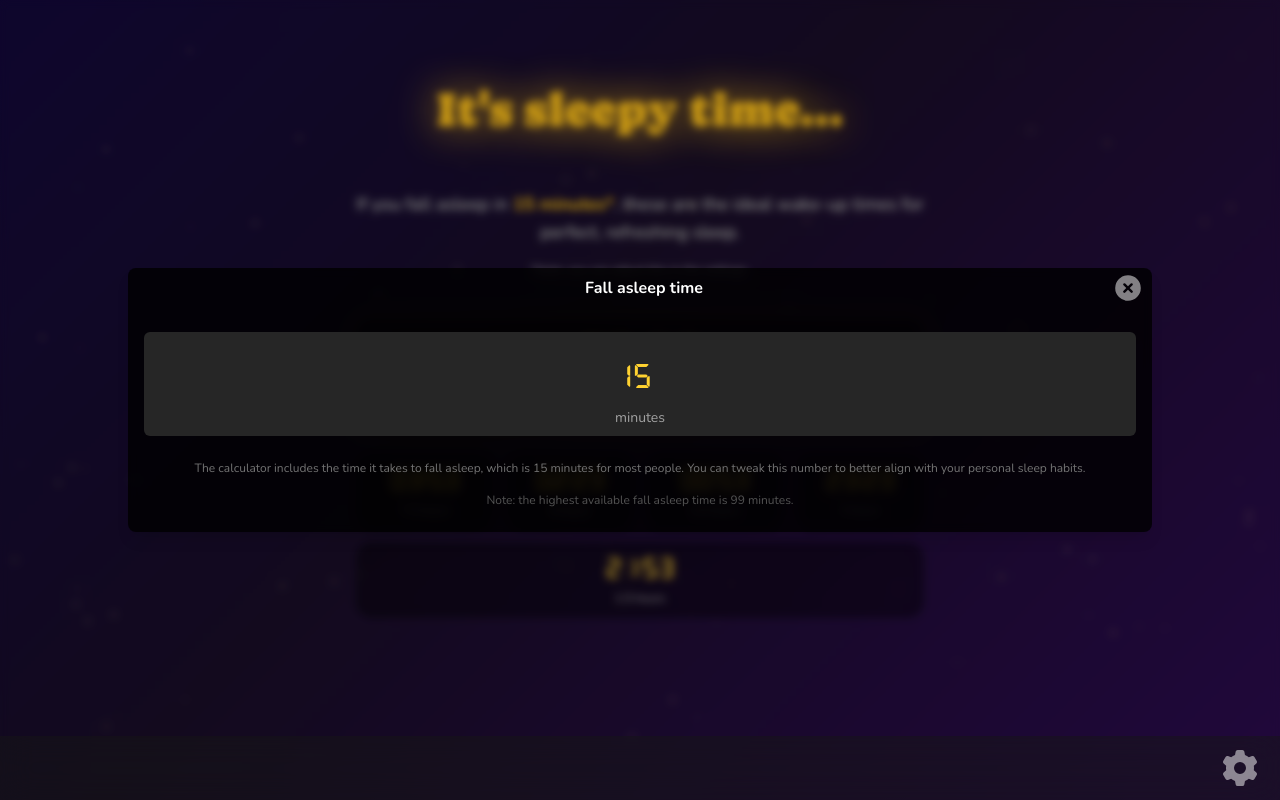
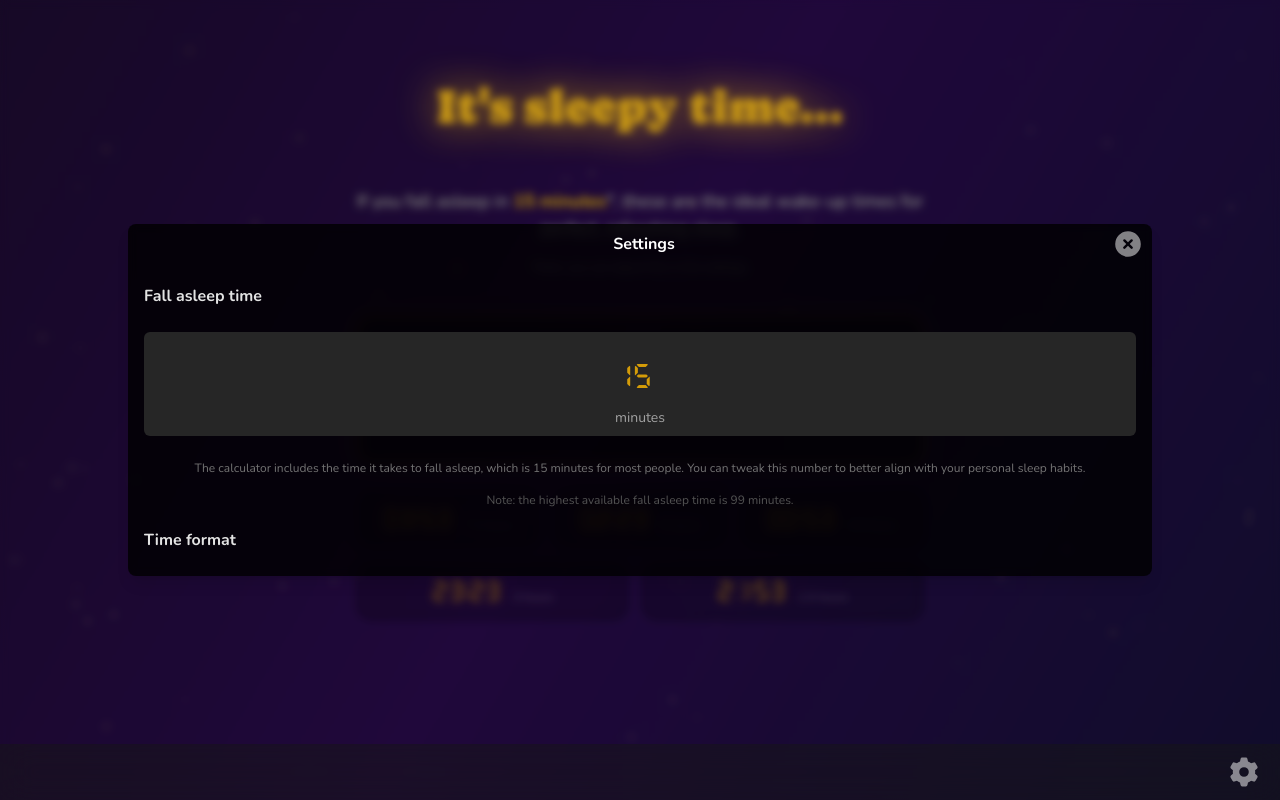
Before and after one commit to aronsantha/wakey, a React (Vite) app: page / in a window 1280 px wide. Both pictures are taken after a click on the icon "Open settings modal". Built offline with nearby package versions, Linux system fonts and the light colour scheme.

Commit message:
ui updates

```diff
--- a/src/components/App.jsx
+++ b/src/components/App.jsx
@@ -48,15 +48,14 @@ function App() {
         />
       </div>
       <div className="h-screen pb-40 flex flex-col md:justify-center items-center overflow-y-auto scroll-smooth">
-        <div className="z-50 flex px-3 h-16 items-center backdrop-blur-lg bg-neutral-900/50 justify-end fixed bottom-0 w-full">
+        <footer className="z-50 flex px-3 h-14 items-center backdrop-blur-lg bg-neutral-900/50 justify-end fixed bottom-0 right-0 w-full">
           <Cog6ToothIcon
             as={"button"}
-            tabIndex="0"
             onClick={() => setIsModalOpen(true)}
-            className=" p-2 z-10 cursor-pointer rounded-full text-white opacity-50 transition-all duration-75 hover:opacity-100 h-14"
+            className="p-2 z-10 cursor-pointer rounded-full text-white opacity-50 transition-all duration-75 hover:opacity-100 h-12"
             aria-label="Open settings modal"
           />
-        </div>
+        </footer>
         <main className="flex flex-col gap-10 px-4 mt-16 text-center max-w-[600px]">
           <div className="flex flex-col gap-4 ">
             <h1 className="font-caprasimo text-5xl text-[#fec119] text-shadow-[0_0_40px_#fec119] mb-10">
@@ -64,7 +63,7 @@ function App() {
             </h1>
             <h2 className="text-neutral-300 text-lg text-shadow-neutral-900 text-shadow-[0_0_2px]">
               If you fall asleep in{" "}
-              <span className="font-bold text-[#fec119]">{offsetInMins || 0} minutes*</span>, these
+              <span className="font-bold text-[#fec119]">{offsetInMins || 0} minutes</span>*, these
               are the ideal wake-up times for perfect, refreshing sleep.
             </h2>
             <p className="text-xs text-neutral-400">*Note: you can adjust this in the settings.</p>
@@ -74,17 +73,13 @@ function App() {
             {sleepLengthArray.map((interval, index) => (
               <div
                 key={index}
-                className="grow items-center first:mb-3 first:shadow-[0_0_20px_#fec119]/20 first:text-4xl   text-amber-300 first:py-5 first:w-full gap-2 first:gap-4 text-xl bg-black/40  backdrop-blur-sm py-3 px-8 rounded-2xl flex flex-col"
+                className="grow first:w-full first:shadow-[0_0_20px_#fec119]/10 first:shadow-amber-300 first:border-3 first:border-amber-400/20 border-black/10 border-4 items-center py-3 justify-center first:mb-3 first:text-amber-400/80 text-amber-400/60 first:text-5xl first:py-8  gap-x-3 first:gap-4 text-xl first:bg-black/40 bg-black/20 backdrop-blur-sm px-3 rounded-2xl flex flex-row first:flex-col"
               >
-                <div className="h-lh mx-auto relative w-full">
-                  <p className="font-digital absolute left-[50%] -translate-x-[50%]">
-                    {formatTime(interval)}
-                  </p>
-                  <p className="font-digital absolute opacity-10 left-[50%] -translate-x-[50%]">
-                    00:00
-                  </p>
+                <div className="h-lh grid">
+                  <p className="col-1 row-1 font-digital ">{formatTime(interval)}</p>
+                  <p className="col-1 row-1 font-digital opacity-15">00:00</p>
                 </div>
-                <p className="text-xs text-neutral-400">{intervals[index]} hours</p>
+                <p className="text-xs text-white/25 mt-auto">{intervals[index]} hours</p>
               </div>
             ))}
           </div>
--- a/src/components/BaseModal.jsx
+++ b/src/components/BaseModal.jsx
@@ -26,7 +26,7 @@ function BaseModal({
             >
               <div className="flex items-center px-2 py-1">
                 <DialogTitle className="grow px-1 text-center text-md font-bold text-white">
-                  Fall asleep time
+                  Settings
                 </DialogTitle>
                 <CloseButton
                   as={"button"}
@@ -37,34 +37,11 @@ function BaseModal({
                 </CloseButton>
               </div>
 
-              {/* <p className="flex flex-col gap-12 px-2 pt-14 pb-10 sm:px-10">
-                Our sleep naturally follows cycles of about 90 minutes, moving through light sleep,
-                deep sleep, and REM. Waking up in the middle of deep sleep can leave us feeling
-                groggy and tired, even if we've slept for a long time. But waking up closer to the
-                end of a cycle, when sleep is lighter, makes it easier to get up and feeling
-                refreshed. Fall asleep time: The app also takes into account the average time it
-                takes to fall asleep, which is around 15 minutes for most people. However, we let
-                you customize this time to better fit your personal habits. Time format: Select the
-                time format you prefer, either 12-hour (AM/PM) or 24-hour.
-              </p> */}
-              {/* <button
-                  onClick={handleSelectTimeFormat("24h")}
-                  className="px-4 py-2 text-sm font-semibold text-white bg-blue-500 rounded-md hover:bg-blue-600"
-                >
-                  24h
-                </button>
-                              <button
-                  onClick={handleSelectTimeFormat("12h")}
-                  className="px-4 py-2 text-sm font-semibold text-white bg-blue-500 rounded-md hover:bg-blue-600"
-                >
-                  AM/PM
-                </button>
-                */}
-
-              <div className="flex justify-center flex-col pb-6 px-4 ">
+              <div className="flex justify-center flex-col pb-6 px-4">
+                <h2 className="font-bold mt-5">Fall asleep time</h2>
                 <div className="relative h-26 my-6 flex items-center flex-col gap-3  bg-neutral-800 rounded-md overflow-hidden">
                   <input
-                    className=" text-amber-300 font-bold font-digital text-center text-2xl w-full h-full pb-4 rounded-md"
+                    className=" text-amber-400/80 font-bold font-digital text-center text-2xl w-full h-full pb-4 rounded-md"
                     value={offsetInMins}
                     placeholder="00"
                     min={0}
@@ -90,6 +67,31 @@ function BaseModal({
                     Note: the highest available fall asleep time is 99 minutes.
                   </p>
                 </div>
+
+                <h2 className="font-bold mt-5">Time format</h2>
+                {/* <p className="flex flex-col gap-12 px-2 pt-14 pb-10 sm:px-10">
+                Our sleep naturally follows cycles of about 90 minutes, moving through light sleep,
+                deep sleep, and REM. Waking up in the middle of deep sleep can leave us feeling
+                groggy and tired, even if we've slept for a long time. But waking up closer to the
+                end of a cycle, when sleep is lighter, makes it easier to get up and feeling
+                refreshed. Fall asleep time: The app also takes into account the average time it
+                takes to fall asleep, which is around 15 minutes for most people. However, we let
+                you customize this time to better fit your personal habits. Time format: Select the
+                time format you prefer, either 12-hour (AM/PM) or 24-hour.
+              </p> */}
+                {/* <button
+                  onClick={handleSelectTimeFormat("24h")}
+                  className="px-4 py-2 text-sm font-semibold text-white bg-blue-500 rounded-md hover:bg-blue-600"
+                >
+                  24h
+                </button>
+                              <button
+                  onClick={handleSelectTimeFormat("12h")}
+                  className="px-4 py-2 text-sm font-semibold text-white bg-blue-500 rounded-md hover:bg-blue-600"
+                >
+                  AM/PM
+                </button>
+                */}
               </div>
             </DialogPanel>
           </div>
--- a/src/fonts.css
+++ b/src/fonts.css
@@ -26,7 +26,7 @@
 }
 
 .font-digital {
-  font-family: "DSEG7Classic", monospace;
+  font-family: "DSEG7ClassicMini", monospace;
   font-weight: bold;
   font-style: normal;
 }
--- a/src/index.css
+++ b/src/index.css
@@ -8,9 +8,9 @@
   overflow: hidden;
   color: #e3e3e3;
   background-color: #1b1426;
-  background: linear-gradient(-45deg, #101231, #2c0a52, #180d26, #0f0543);
+  background: linear-gradient(-60deg, #101231, #280a4a, #180d26, #0f0543);
   background-size: 200% 200%;
-  animation: gradient 10s ease infinite;
+  animation: gradient 20s infinite;
 
   --star-color: #f0d184;
   font-synthesis: none;
```
